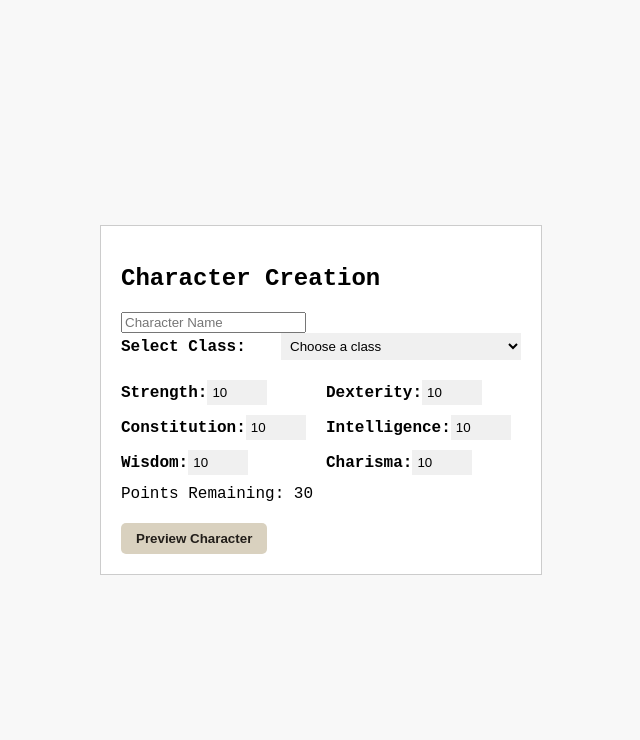
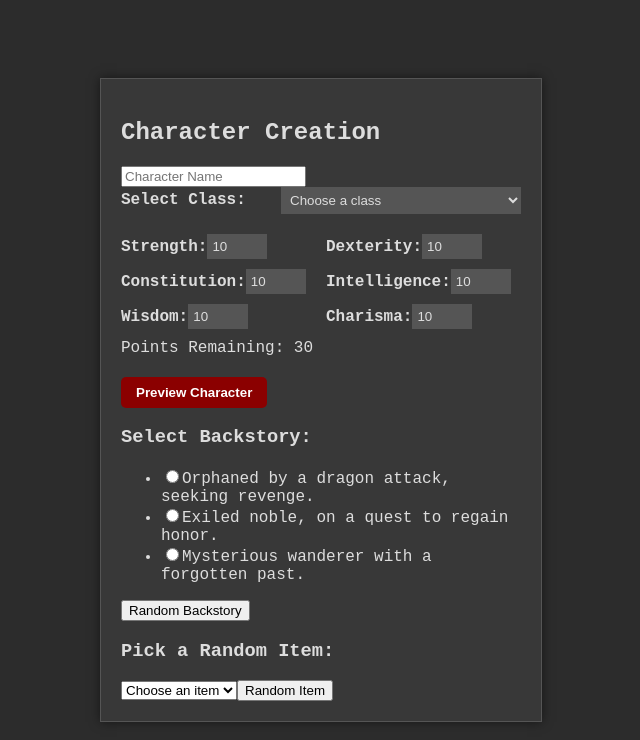
Before and after one commit to maleckim/choose-your-own, a React (Create React App) app: page / in a window 1280 px wide. Shown: the top 740 px of the page, without its empty margins (319-959 px from the left). Built offline with nearby package versions, Linux system fonts and the light colour scheme.

Commit message:
stopping point

```diff
--- a/src/App.js
+++ b/src/App.js
@@ -1,11 +1,13 @@
 import React, { useState } from 'react';
 import CharacterCreation from './components/CharacterCreation';
 import CharacterPreviewPage from './components/CharacterPreviewPage';
+import CharacterMain from './components/CharacterMain';
 import './index.css';
 
 function App() {
   const [createdCharacter, setCreatedCharacter] = useState(null);
   const [showPreview, setShowPreview] = useState(false);
+  const [confirmChar, setConfirmChar] = useState(false);
   const [characterCreationState, setCharacterCreationState] = useState({
     characterName: '',
     selectedClass: '',
@@ -28,20 +30,25 @@ function App() {
   const handleConfirm = () => {
     // Handle confirm logic (e.g., save character)
     setShowPreview(false);
+    setConfirmChar(true);
   };
 
   const handleBack = () => {
     setShowPreview(false);
-    setCreatedCharacter(null);
+    console.log(createdCharacter)
   };
 
   return (
     <div className="App">
-      {!showPreview && (
+      {confirmChar && !showPreview && (
+<CharacterMain character={createdCharacter} />      )}
+      {!showPreview && !confirmChar && (
         <CharacterCreation
-          state={characterCreationState}
-          setState={setCharacterCreationState}
+          state={createdCharacter}
+          defaul={characterCreationState}
+          updateChar={setCharacterCreationState}
           onCreateCharacter={handleCreateCharacter}
+
         />
       )}
       {showPreview && createdCharacter && (
@@ -52,7 +59,9 @@ function App() {
         />
       )}
     </div>
+
   );
+
 }
 
 export default App;
--- a/src/components/CharacterCreation.js
+++ b/src/components/CharacterCreation.js
@@ -47,20 +47,45 @@ const classPresets = {
     charisma: 10,
   };
 
-  const CharacterCreation = ({ state, setState, onCreateCharacter }) => {
-    const {
-      characterName,
-      selectedClass,
-      pointsRemaining,
-      stats,
-    } = state;
+  const backstories = [
+    "Orphaned by a dragon attack, seeking revenge.",
+    "Exiled noble, on a quest to regain honor.",
+    "Mysterious wanderer with a forgotten past.",
+    // Add more backstories here
+  ];
+
+  const items = [
+    "Rusty Dagger",
+    "Old Spellbook",
+    "Lucky Charm",
+    "Tattered Map",
+    "Empty Vial",
+    // Add more items here
+  ];
+
+
+
+
+
+  const CharacterCreation = ({state, defaul, updateChar, onCreateCharacter}) => {
+    const [characterName, setCharacterName] = useState(state ? state.name : '');
+    const [selectedClass, setSelectedClass] = useState(state ? state.class : '');
+    const [pointsRemaining, setPointsRemaining] = useState(30);
+    const [stats, setStats] = useState(state ? state.stats : {...defaultStats} );
+    const [selectedBackstory, setSelectedBackstory] = useState(state ? state.selectedBackstory : '');
+    const [selectedItem, setSelectedItem] = useState(state ? state.selectedItem : '');
+    const character = state || defaul;
+
+    const handleCreate = (func) => {
+        const character = {name:characterName, class:selectedClass,stats, selectedBackstory, selectedItem}
+        return func(character)
+    }
 
     const handleClassChange = (className) => {
-      setState(prevState => ({
-        ...prevState,
-        selectedClass: className,
-        stats: classPresets[className]?.stats || prevState.stats,
-      }));
+      setSelectedClass(className);
+      if (classPresets[className]) {
+        setStats(classPresets[className].stats);
+      }
     };
 
     const handleStatChange = (statName, value) => {
@@ -68,23 +93,19 @@ const classPresets = {
       const diff = value - newStats[statName];
       if (pointsRemaining - diff >= 0) {
         newStats[statName] = value;
-        setState(prevState => ({
-          ...prevState,
-          stats: newStats,
-          pointsRemaining: pointsRemaining - diff,
-        }));
+        setStats(newStats);
+        setPointsRemaining(pointsRemaining - diff);
       }
     };
 
-    const handleCreate = () => {
-      if (characterName && selectedClass) {
-        const character = {
-          name: characterName,
-          class: selectedClass,
-          stats,
-        };
-        onCreateCharacter(character);
-      }
+    const handleRandomBackstory = () => {
+      const randomIndex = Math.floor(Math.random() * backstories.length);
+      setSelectedBackstory(backstories[randomIndex]);
+    };
+
+    const handleRandomItem = () => {
+      const randomIndex = Math.floor(Math.random() * items.length);
+      setSelectedItem(items[randomIndex]);
     };
 
     return (
@@ -93,8 +114,8 @@ const classPresets = {
         <input
           type="text"
           placeholder="Character Name"
-          value={characterName}
-          onChange={(e) => setState(prevState => ({ ...prevState, characterName: e.target.value }))}
+          value={state ? state.name : characterName}
+          onChange={(e) => setCharacterName(e.target.value)}
         />
         <div className="input-container">
           <label className="label">Select Class:</label>
@@ -109,7 +130,7 @@ const classPresets = {
         </div>
         {selectedClass && (
           <div>
-            <h3>Selected Class: {classPresets[selectedClass].name}</h3>
+            <h3>Selected Class: {state ? state.class : classPresets[selectedClass].name}</h3>
             <p>Skills:</p>
             <ul>
               {/* Add skill display logic here */}
@@ -117,7 +138,7 @@ const classPresets = {
           </div>
         )}
         <div className="stats">
-          {Object.keys(stats).map((statName) => (
+          {Object.keys( stats).map((statName) => (
             <div key={statName}>
               <label className="label">
                 {statName.charAt(0).toUpperCase() + statName.slice(1)}:
@@ -132,7 +153,42 @@ const classPresets = {
         </div>
         <p className="remaining-points">Points Remaining: {pointsRemaining}</p>
         <div className="button-container">
-          <button onClick={handleCreate}>Preview Character</button>
+          <button onClick={() => handleCreate(onCreateCharacter)}>Preview Character</button>
+        </div>
+        <div className="backstory-container">
+          <h3>Select Backstory:</h3>
+          <ul>
+            {backstories.map((backstory, index) => (
+              <li key={index}>
+                <label>
+                  <input
+                    type="radio"
+                    name="backstory"
+                    value={backstory}
+                    onChange={() => setSelectedBackstory(backstory)}
+                    checked={selectedBackstory === backstory}
+                  />
+                  {backstory}
+                </label>
+              </li>
+            ))}
+          </ul>
+          <button onClick={handleRandomBackstory}>Random Backstory</button>
+        </div>
+        <div className="item-container">
+          <h3>Pick a Random Item: { selectedItem}</h3>
+          <select  onChange={(e) => setSelectedItem(e.target.value)}>
+            <option >Choose an item</option>
+
+            {items.map((item, index) => (
+                item === selectedItem ? <option key={index} value={item}>{selectedItem}</option>
+                 :
+              <option key={index} value={item}>
+                {item}
+              </option>
+            ))}
+          </select>
+          <button onClick={handleRandomItem}>Random Item</button>
         </div>
       </div>
     );
--- /dev/null
+++ b/src/components/CharacterMain.js
@@ -0,0 +1,41 @@
+import React, {useState} from "react";
+import pic1 from '../a-cat-dressed-like-the-grim-reaper-smoking-a-cigarette.png'
+const dialogue = ['Within the convoluted labyrinth, I dwell—a cryptic cat, entwined with the enigma. My fondness for cigarettes mirrors the veiled tendrils of the maze, a dance of smoke and secrets. In each twist, I ponder the mysteries hidden in whispers, as the labyrinth and I share our enigmatic truths.',
+"In the labyrinth's intricate embrace, I, a feline sage shrouded in enigma, find solace. Between its serpentine passages, I'm the custodian of cryptic knowledge, a connoisseur of cigarettes and riddles. Shadows and whispers meld, weaving tales as labyrinthine as the maze itself, and I, the arcane sentinel, guard its secrets with a wink of smoke-laden mystery.",
+"Ah, the allure of those slender sticks of contemplation, those cylindrical companions of mine, the cigarettes! Their embered tips whisper secrets to the night, casting a subtle haze that tangles reality with introspection. Oh, the dance of smoke, a dance of paradoxes, as it unfurls tendrils of both freedom and captivity. The way they nestle between my fingers, a bridge between worlds, and how they burn with a fervor that mirrors the fires of my ruminations. Yes, dear interlocutors, you might raise your eyebrows, but to me, these paper-clad wonders are an ephemeral escape, a paradoxical path to both solace and introspection."
+]
+
+const CharacterMain = ({character}) => {
+    const {stats, name, selectedBackstory, selectedItem} = character
+    const [currentDialogue, setDialogue] = useState(0)
+
+    const parseStat = Object.entries(stats)
+    const incrementDialogue = () => {
+        setDialogue(currentDialogue + 1)
+    }
+    return(
+        <>
+        <div className="stat-box">
+        {parseStat.map(a => (
+            <p>{a[0]}:{a[1]}</p>
+        ))}
+        </div>
+        <div className="img-container">
+            <img src={pic1}></img>
+        </div>
+        <div className="container">
+            {currentDialogue === 0 && (
+                <p>Welcome, {name}</p>
+            )}
+
+            <p>{dialogue[currentDialogue]}
+</p>
+<button onClick={() => incrementDialogue()}>Next</button>
+        </div>
+        </>
+    )
+
+
+}
+
+export default CharacterMain;
--- a/src/components/CharacterPreview.js
+++ b/src/components/CharacterPreview.js
@@ -1,12 +1,14 @@
 import React from 'react';
 
 const CharacterPreview = ({ character }) => {
-  const { name, class: characterClass, stats } = character;
+  const { name, class: characterClass, stats, selectedBackstory } = character;
 
   return (
     <div className="character-preview">
+
       <h3 className="preview-header">Character Preview</h3>
       <p><span className="label">Name:</span> {name}</p>
+
       <p><span className="label">Class:</span> {characterClass}</p>
       <div className="stats">
         <p><span className="label">Strength:</span> {stats.strength}</p>
--- a/src/index.css
+++ b/src/index.css
@@ -1,22 +1,24 @@
-/* App.css */
+/* styles.css */
 body {
   font-family: 'Courier New', monospace;
-  background-color: #f8f8f8;
+  background-color: #2c2c2c;
   margin: 0;
   padding: 0;
   display: flex;
   justify-content: center;
   align-items: center;
   min-height: 100vh;
+  width: 100vw;
 }
 
 .container {
-  background-color: #fff;
-  border: 1px solid #ccc;
+  background-color: #383838;
+  border: 1px solid #555;
   padding: 20px;
   width: 400px;
   text-align: left;
-  color: #000;
+  color: #ddd;
+  box-shadow: 0 0 10px rgba(0, 0, 0, 0.5);
 }
 
 .header {
@@ -40,8 +42,8 @@ body {
   width: 60%;
   padding: 5px;
   border: none;
-  background-color: #f0f0f0;
-  color: #000;
+  background-color: #555;
+  color: #ddd;
 }
 
 .stats {
@@ -55,8 +57,8 @@ body {
   width: 50px;
   padding: 5px;
   border: none;
-  background-color: #f0f0f0;
-  color: #000;
+  background-color: #555;
+  color: #ddd;
 }
 
 .remaining-points {
@@ -70,8 +72,8 @@ body {
 
 .button-container button {
   padding: 8px 15px;
-  background-color: #d9d1bf;
-  color: #221e1a;
+  background-color: #8b0000;
+  color: #fff;
   border: none;
   border-radius: 5px;
   font-weight: bold;
@@ -80,5 +82,59 @@ body {
 }
 
 .button-container button:hover {
-  background-color: #af9f8f;
+  background-color: #6b0000;
 }
+
+.char-create-boxes {
+  display: flex;
+  justify-content: space-around;
+  width: 100vw;
+}
+
+/* styles.css */
+
+.confirmation-container {
+  display: flex;
+  justify-content: space-between;
+  padding: 20px;
+  background-color: #383838;
+  color: #ddd;
+  border: 1px solid #555;
+  box-shadow: 0 0 10px rgba(0, 0, 0, 0.5);
+}
+
+.character-info {
+  text-align: right;
+}
+
+.character-info h2 {
+  font-size: 24px;
+  margin-bottom: 5px;
+}
+
+.item-info {
+  text-align: left;
+  margin-top: auto;
+}
+
+.item-info p {
+  font-size: 16px;
+}
+
+.img-container{
+  text-align: center;
+}
+.img-container img {
+  height:300px;
+}
+
+.stat-box{
+  position: absolute;
+ font-weight: bold;
+  min-height: fit-content;
+  width:20vw;
+  border: solid black 1px;
+  left:0;
+  top:0;
+  background-color: beige;
+}
```
Also changed, not shown: src/components/CharacterConfirmation.js (added, +20 -0 lines), src/components/CharacterPreviewPage.js (added, +24 -0 lines), src/a-cat-dressed-like-the-grim-reaper-smoking-a-cigarette.png (added).
